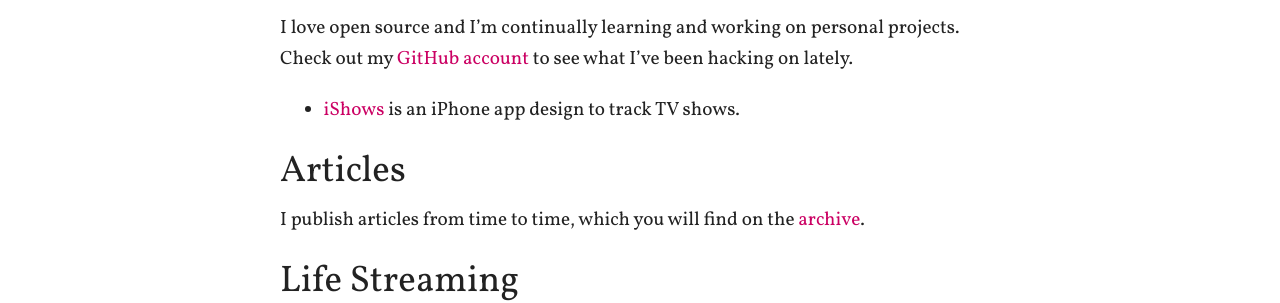
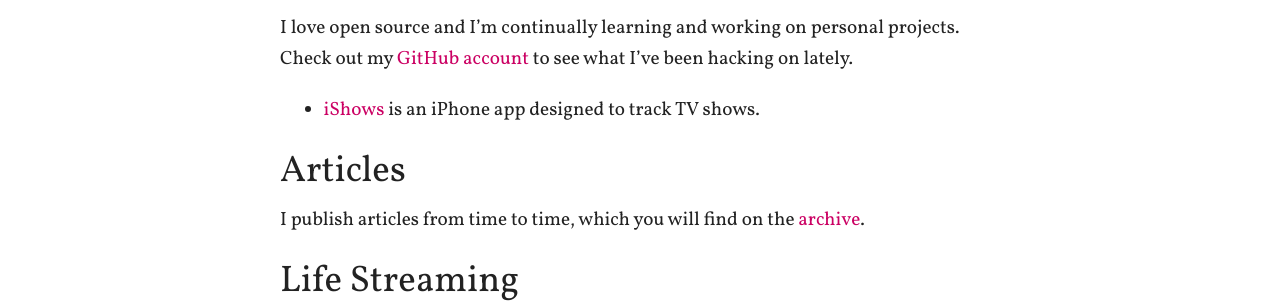
Before and after one commit to arturoherrero/arturoherrero.com, a Jekyll site: the page built from index.md, in a window 1280 px wide. Shown: the part 532-835 px from the top of the page. Built offline with Jekyll 4.4.1, drawn with Linux system fonts in a browser that asks for light colours.

Commit message:
Fix grammar

```diff
--- a/index.md
+++ b/index.md
@@ -21,7 +21,7 @@
 I love open source and I'm continually learning and working on personal projects.
 Check out my [GitHub account][2]{:target="_blank"} to see what I've been hacking on lately.
 
-- [iShows][8] is an iPhone app design to track TV shows.
+- [iShows][8] is an iPhone app designed to track TV shows.
 
 
 ## Articles
```
